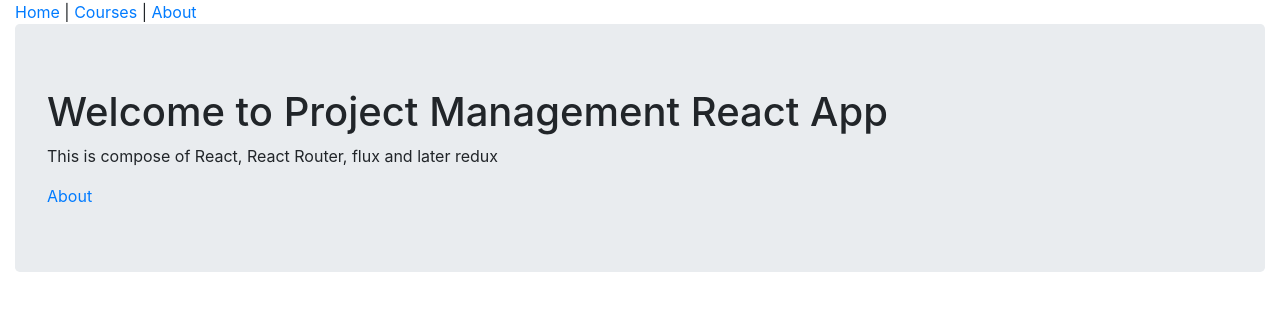
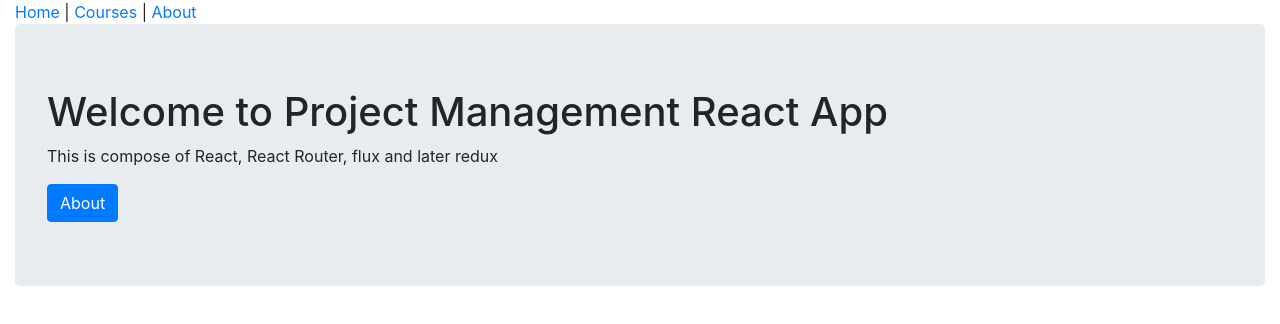
Before and after one commit to nitin1259/project-mgmt-react-app, a React (Create React App) app: page / in a window 1280 px wide. Shown: the top 324 px of the page. Built offline with nearby package versions, Linux system fonts and the light colour scheme; no server answers.

Commit message:
Link - no more posting back to server, page transition are instant

```diff
--- a/src/components/HomePage.js
+++ b/src/components/HomePage.js
@@ -1,11 +1,15 @@
 import React from "react";
+import { Link } from "react-router-dom";
 
 function HomePage() {
   return (
     <div className="jumbotron">
       <h1>Welcome to Project Management React App</h1>
       <p>This is compose of React, React Router, flux and later redux</p>
-      <a href="/about">About</a>
+      {/* <a href="/about">About</a> */}
+      <Link to="about" className="btn btn-primary">
+        About
+      </Link>
     </div>
   );
 }
```
